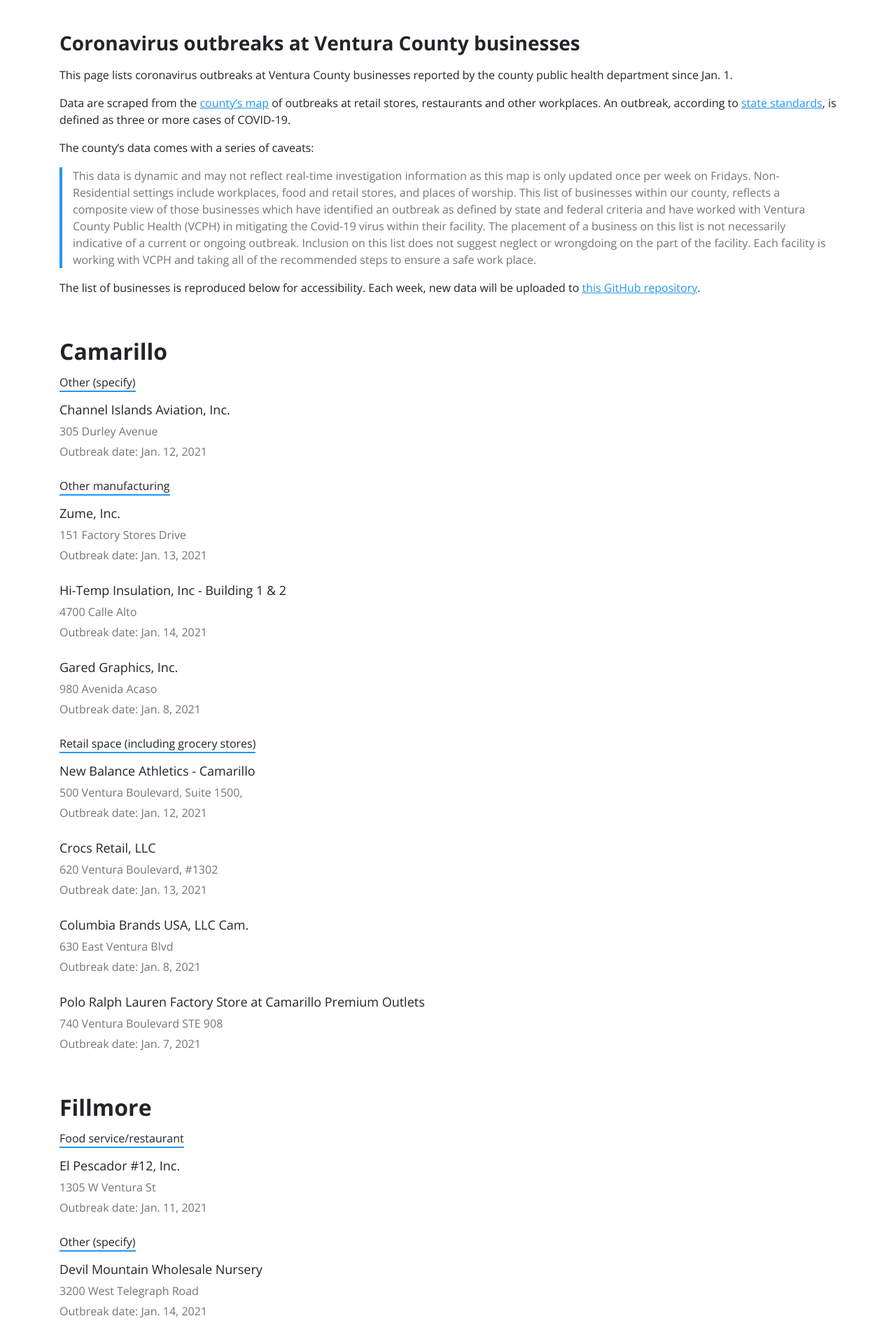
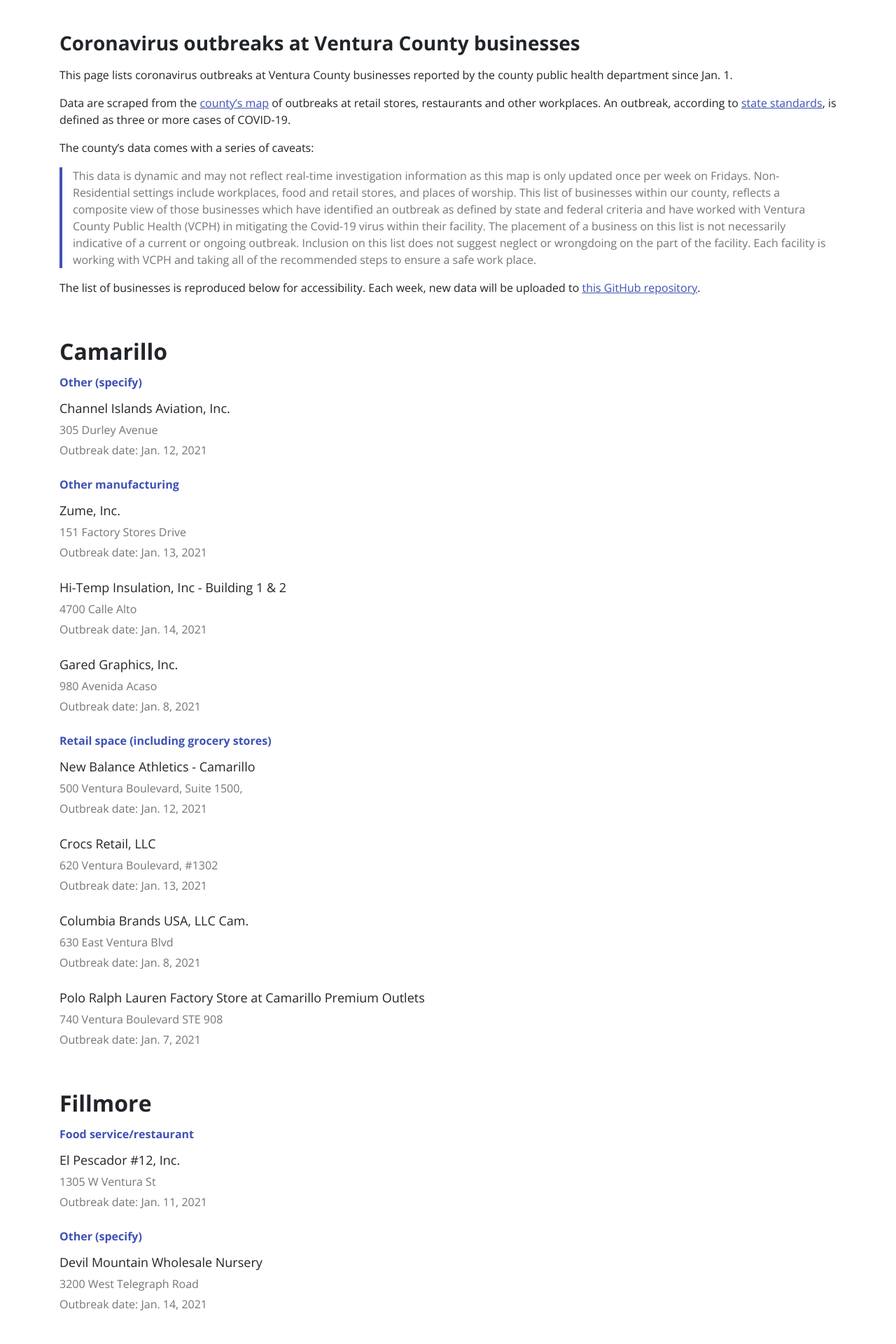
Before and after one commit to seangreene/ventura-county-coronavirus-outbreaks-businesses, a Jekyll site: the page built from index.md, in a window 1280 px wide. Shown: the top 1920 px of the page at 70% size. Built offline with Jekyll 4.4.1, drawn with Linux system fonts in a browser that asks for light colours.

Commit message:
more css

```diff
--- a/_sass/main.scss
+++ b/_sass/main.scss
@@ -5,7 +5,7 @@
   }
 }
 a {
-  color: #2196f3;
+  color: #3f51b5;
   text-decoration: underline;
 }
 h1 {
@@ -19,7 +19,7 @@
   font-weight: 600;
 }
 blockquote {
-  border-left: #2196f3 4px solid;
+  border-left: #3f51b5 4px solid;
   color: #757575;
   padding: 0 15px;
 }
@@ -37,10 +37,10 @@
     padding-bottom: 5px;
   }
   p.type {
-    border-bottom: 2px solid #2196f3;
+    color: #3f51b5;
     display: inline-block;
     font-size: 16px;
-    font-weight: 300;
+    font-weight: bold;
     margin: 0 0 12px 0;
   }
   .name {
```
